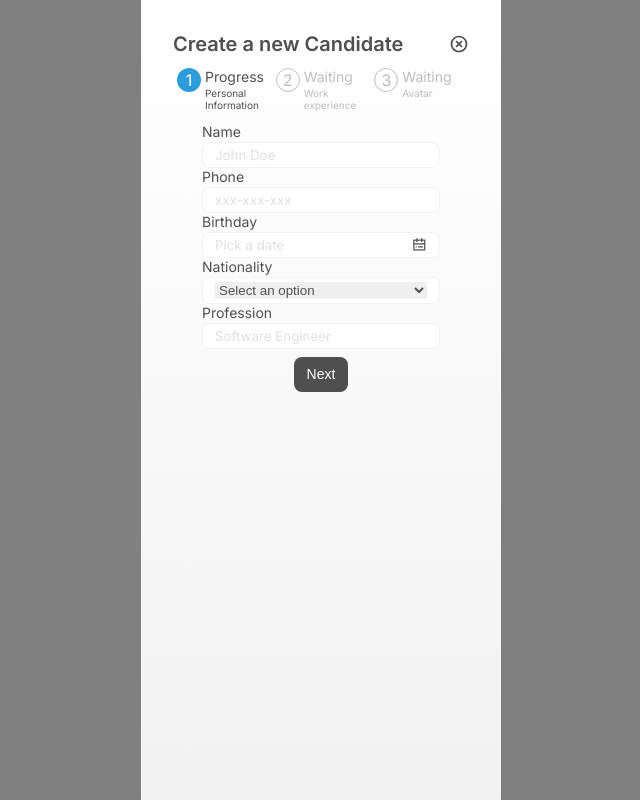
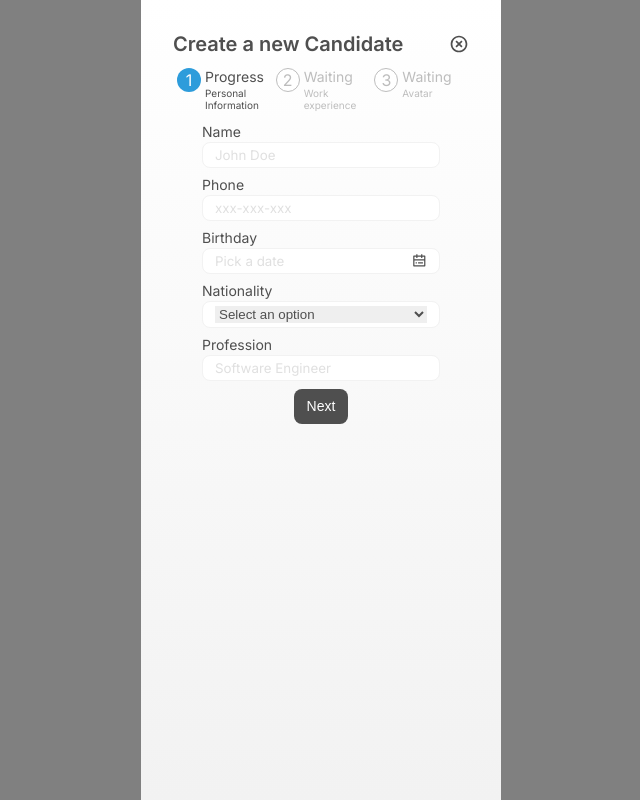
Before and after one commit to bllerenac/linkeable, a React (Create React App) app: page /multiform in a window 1280 px wide. Shown: the whole page, without its empty margins (319-959 px from the left). Built offline with nearby package versions, Linux system fonts and the light colour scheme.

Commit message:
Avatar and Personal components were created

```diff
--- /dev/null
+++ b/src/components/form/Avatar.js
@@ -0,0 +1,43 @@
+import { InputText } from '../Inputs';
+import { ButtonContainer } from '../../ui';
+import Button from '../Button';
+import { AvatarContainer } from '../CandidateCard';
+import { css } from '@emotion/react';
+import styled from '@emotion/styled';
+
+export default function Avatar({ state, handleChange, currentStep, setCurrentStep }) {
+  return (
+    <>
+      <InputText
+        label="Avatar URL"
+        placeholder="https://..."
+        name="avatarUrl"
+        value={state.avatarUrl}
+        onChange={handleChange}
+      />
+      <SmallContent>Preview:</SmallContent>
+      <AvatarContainer
+        cssProp={css`
+          width: 90px;
+          height: 90px;
+          margin: 8px auto;
+        `}
+        avatarUrl={state.avatarUrl}
+      />
+      <ButtonContainer>
+        <Button size="large" onClick={() => setCurrentStep(currentStep - 1)}>
+          Previous
+        </Button>
+        <Button size="large">Finish</Button>
+      </ButtonContainer>
+    </>
+  );
+}
+
+const SmallContent = styled.p`
+  font-family: Inter;
+  font-style: normal;
+  font-weight: normal;
+  font-size: 12px;
+  line-height: 15px;
+`;
--- a/src/components/form/Experience.js
+++ b/src/components/form/Experience.js
@@ -1,6 +1,6 @@
 import { InputText } from '../Inputs';
 import { RiCalendarTodoLine } from 'react-icons/ri';
-import styled from '@emotion/styled';
+import { ButtonContainer } from '../../ui';
 import Button from '../Button';
 
 export default function Experience({ state, handleChange, currentStep, setCurrentStep }) {
@@ -47,8 +47,3 @@ export default function Experience({ state, handleChange, currentStep, setCurren
     </>
   );
 }
-
-const ButtonContainer = styled.div`
-  display: flex;
-  gap: 8px;
-`;
--- /dev/null
+++ b/src/components/form/Personal.js
@@ -0,0 +1,56 @@
+import { InputText, Select } from "../Inputs";
+import { RiCalendarTodoLine } from "react-icons/ri";
+import Button from '../Button';
+
+export default function Personal({ state, handleChange, currentStep, setCurrentStep }) {
+  return (
+    <>
+      <InputText
+        label="Name"
+        placeholder="John Doe"
+        name="name"
+        value={state.name}
+        onChange={handleChange}
+      />
+      <InputText
+        label="Phone"
+        placeholder="xxx-xxx-xxx"
+        name="phone"
+        value={state.phone}
+        onChange={handleChange}
+      />
+      {/* Gender */}
+      <InputText
+        label="Birthday"
+        placeholder="Pick a date"
+        name="birthday"
+        value={state.birthday}
+        onChange={handleChange}
+        icon={<RiCalendarTodoLine />}
+      />
+      <Select
+        label="Nationality"
+        placeholder="Select an option"
+        name="country"
+        value={state.country.code}
+        onChange={handleChange}
+        options={[
+          { value: "pe", text: "Peru" },
+          { value: "ve", text: "Venezuela" },
+          { value: "mx", text: "Mexico" },
+        ]}
+      />
+      {/* Bio */}
+      <InputText
+        label="Profession"
+        placeholder="Software Engineer"
+        name="profession"
+        value={state.profession}
+        onChange={handleChange}
+      />
+      <Button size="large" onClick={() => setCurrentStep(currentStep + 1)}>
+        Next
+      </Button>
+    </>
+  );
+}
--- a/src/screens/MultiForm.js
+++ b/src/screens/MultiForm.js
@@ -1,15 +1,12 @@
 import Steps from "../components/Steps";
 import { RiCloseCircleLine } from "react-icons/ri";
-import { InputText, Select } from "../components/Inputs";
 import styled from "@emotion/styled";
-import { css } from "@emotion/react";
-import Button from "../components/Button";
 import { useReducer, useState } from "react";
-import { AvatarContainer } from "../components/CandidateCard";
 import { useHistory } from "react-router";
 import formReducer from "../reducers/formReducer";
-import { RiCalendarTodoLine } from "react-icons/ri";
 import Experience from "../components/form/Experience";
+import Personal from "../components/form/Personal";
+import Avatar from "../components/form/Avatar";
 
 const stepsData = ["Personal Information", "Work experience", "Avatar"];
 
@@ -57,116 +54,44 @@ export default function MultiFrom({ onFormSubmit }) {
         />
       </Header>
       <Steps steps={stepsData} currentStep={currentStep} />
-      <form onSubmit={handleSubmit}>
-        {currentStep === 1 && fieldsStep1(state, handleChange)}
-        {currentStep === 2 && fieldsStep2(state, handleChange, currentStep, setCurrentStep)}
-        {currentStep === 3 && fieldsStep3(state, handleChange)}
-      </form>
-
-      {currentStep === 1 && (
-        <Button size="large" onClick={() => setCurrentStep(currentStep + 1)}>
-          Next
-        </Button>
-      )}
-      {currentStep === stepsData.length && (
-        <ButtonContainer>
-          <Button size="large" onClick={() => setCurrentStep(currentStep - 1)}>
-            Previous
-          </Button>
-          <Button size="large" onClick={handleSubmit}>
-            Finish
-          </Button>
-        </ButtonContainer>
-      )}
+      <Form onSubmit={handleSubmit}>
+        {currentStep === 1 &&
+          fieldsStep1(state, handleChange, currentStep, setCurrentStep)}
+        {currentStep === 2 &&
+          fieldsStep2(state, handleChange, currentStep, setCurrentStep)}
+        {currentStep === 3 &&
+          fieldsStep3(state, handleChange, currentStep, setCurrentStep)}
+      </Form>
     </Container>
   );
 }
 
-const fieldsStep1 = (state, handleChange) => {
-  return (
-    <>
-      <InputText
-        label="Name"
-        placeholder="John Doe"
-        name="name"
-        value={state.name}
-        onChange={handleChange}
+const fieldsStep1 = (state, handleChange, currentStep, setCurrentStep) => (
+  <Personal
+    state={state}
+    handleChange={handleChange}
+    currentStep={currentStep}
+    setCurrentStep={setCurrentStep}
   />
-      <InputText
-        label="Phone"
-        placeholder="xxx-xxx-xxx"
-        name="phone"
-        value={state.phone}
-        onChange={handleChange}
-      />
-      {/* Gender */}
-      <InputText
-        label="Birthday"
-        placeholder="Pick a date"
-        name="birthday"
-        value={state.birthday}
-        onChange={handleChange}
-        icon={<RiCalendarTodoLine />}
-      />
-      <Select
-        label="Nationality"
-        placeholder="Select an option"
-        name="country"
-        value={state.country.code}
-        onChange={handleChange}
-        options={[
-          { value: "pe", text: "Peru" },
-          { value: "ve", text: "Venezuela" },
-          { value: "mx", text: "Mexico" },
-        ]}
-      />
-      {/* Bio */}
-      <InputText
-        label="Profession"
-        placeholder="Software Engineer"
-        name="profession"
-        value={state.profession}
-        onChange={handleChange}
-      />
-    </>
 );
-};
 
-const fieldsStep2 = (state, handleChange, currentStep, setCurrentStep) => {
-  return (
-    <>
+const fieldsStep2 = (state, handleChange, currentStep, setCurrentStep) => (
   <Experience
     state={state}
     handleChange={handleChange}
     currentStep={currentStep}
     setCurrentStep={setCurrentStep}
   />
-    </>
 );
-};
 
-const fieldsStep3 = (state, handleChange) => {
-  return (
-    <>
-      <InputText
-        label="Avatar URL"
-        placeholder="https://..."
-        name="avatarUrl"
-        value={state.avatarUrl}
-        onChange={handleChange}
+const fieldsStep3 = (state, handleChange, currentStep, setCurrentStep) => (
+  <Avatar
+    state={state}
+    handleChange={handleChange}
+    currentStep={currentStep}
+    setCurrentStep={setCurrentStep}
   />
-      <SmallContent>Preview:</SmallContent>
-      <AvatarContainer
-        cssProp={css`
-          width: 90px;
-          height: 90px;
-          margin: 8px auto;
-        `}
-        avatarUrl={state.avatarUrl}
-      />
-    </>
 );
-};
 
 const Header = styled.div`
   display: flex;
@@ -183,6 +108,15 @@ const Header = styled.div`
   }
 `;
 
+const Form = styled.form`
+  display: flex;
+  flex-direction: column;
+  gap: 8px;
+  & > button {
+    align-self: center;
+  }
+`;
+
 const Container = styled.div`
   width: 100%;
   display: flex;
@@ -190,16 +124,3 @@ const Container = styled.div`
   gap: 8px;
   align-items: center;
 `;
-
-const ButtonContainer = styled.div`
-  display: flex;
-  gap: 8px;
-`;
-
-const SmallContent = styled.p`
-  font-family: Inter;
-  font-style: normal;
-  font-weight: normal;
-  font-size: 12px;
-  line-height: 15px;
-`;
--- a/src/ui.js
+++ b/src/ui.js
@@ -1,3 +1,5 @@
+import styled from "@emotion/styled";
+
 const colors = {
   gray1: "#333333",
   gray2: "#4F4F4F",
@@ -11,4 +13,10 @@ const colors = {
   blue: "#2D9CDB",
 };
 
-export { colors };
+const ButtonContainer = styled.div `
+  display: flex;
+  justify-content: center;
+  gap: 8px;
+`
+
+export { colors, ButtonContainer };
```
Lines whose indentation alone changed are shown as unchanged.
